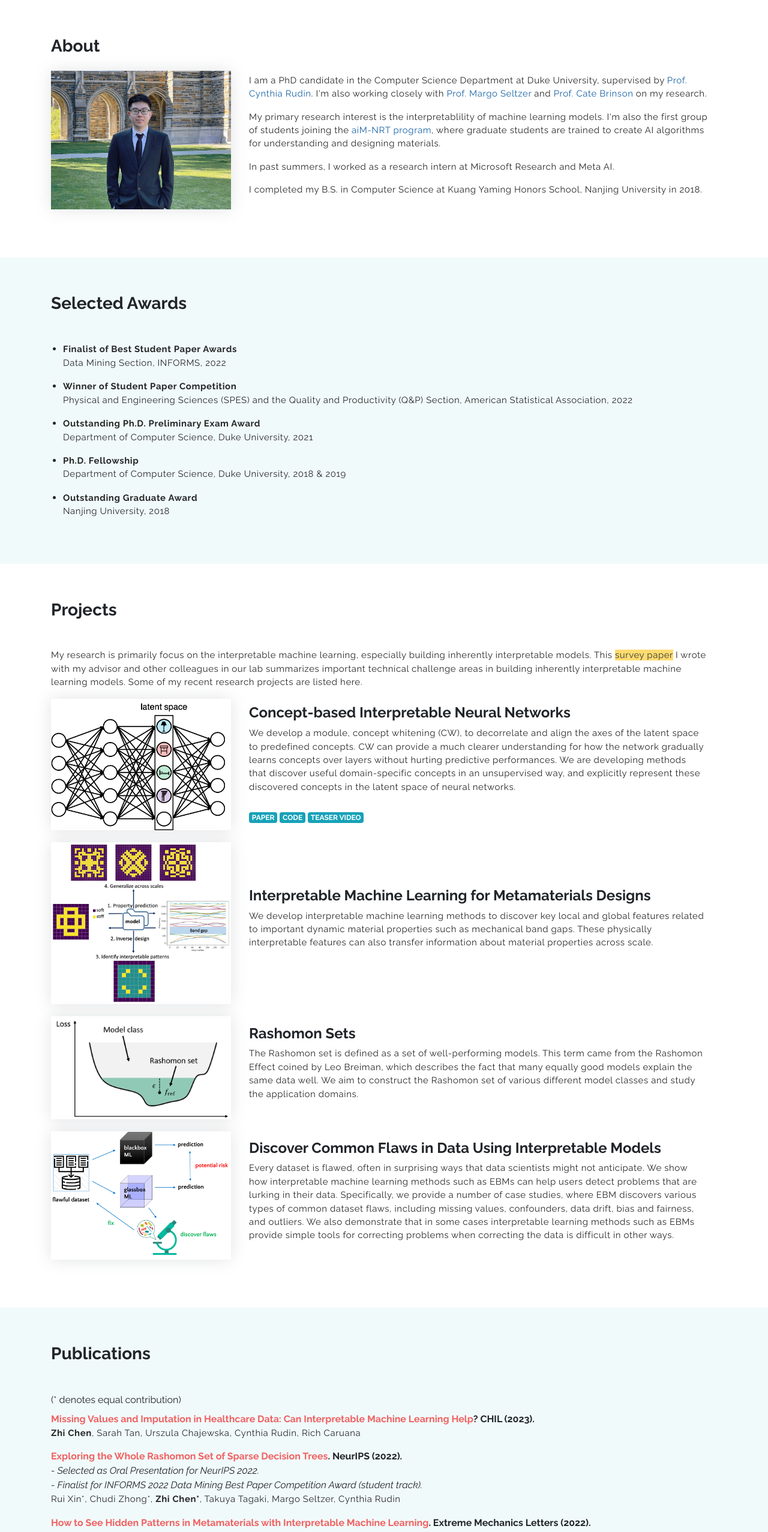
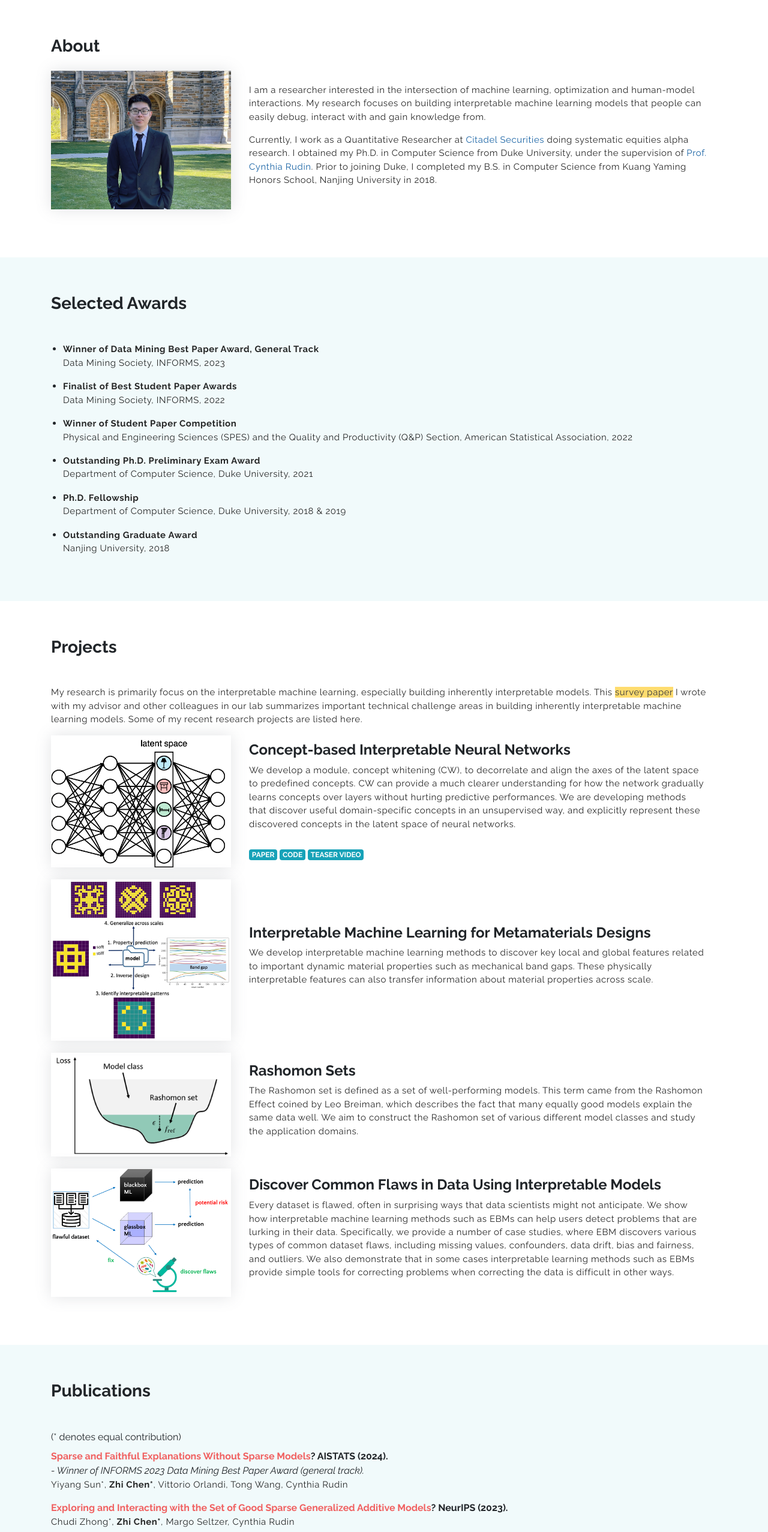
Before and after one commit to zhiCHEN96/zhiCHEN96.github.io, a plain HTML site: page index.html in a window 1280 px wide. Shown: the part 160-2714 px from the top of the page at 60% size. Drawn offline with Linux system fonts and the light colour scheme.

Commit message:
Update index.html

```diff
--- a/index.html
+++ b/index.html
@@ -61,15 +61,11 @@
                         </div>
                         <div class="about-text">
                             <!--<h5 class="ti-quote-left font-weight-bold"></h5>-->
-							<p>I am a PhD candidate in the Computer Science Department at Duke University, supervised by
-								<a href="https://users.cs.duke.edu/~cynthia/" style="color:#00539B">Prof. Cynthia Rudin</a>. I'm also working closely with <a href="https://www.seltzer.com/margo/" style="color:#00539B">Prof. Margo Seltzer</a> and <a href="https://mems.duke.edu/faculty/catherine-brinson" style="color:#00539B">Prof. Cate Brinson</a> on my research. </p>
-							<p>My primary research interest is the interpretablility of machine learning models. I'm also the first group of
-								students joining the
-								<a href="https://aim-nrt.pratt.duke.edu/" style="color:#00539B">aiM-NRT program</a>,
-								where graduate students are trained to create AI algorithms for understanding
-								and designing materials.</p>
-							<p>In past summers, I worked as a research intern at Microsoft Research and Meta AI. </p>
-							<p>I completed my B.S. in Computer Science at Kuang Yaming Honors School, Nanjing University in 2018.</p>
+							<p>I am a researcher interested in the intersection of machine learning, optimization and human-model interactions. My research focuses on building interpretable machine learning models that people can easily debug, interact with and gain knowledge from.
+                                </p>
+
+                                <p>Currently, I work as a Quantitative Researcher at <a href="https://www.citadelsecurities.com" style="color:#00539B">Citadel Securities</a> doing systematic equities alpha research. I obtained my Ph.D. in Computer Science from Duke University, under the supervision of
+								<a href="https://users.cs.duke.edu/~cynthia/" style="color:#00539B">Prof. Cynthia Rudin</a>. Prior to joining Duke, I completed my B.S. in Computer Science from Kuang Yaming Honors School, Nanjing University in 2018.</p>
 
                         </div>
                     </div>
@@ -87,8 +83,12 @@
 
 			<ul style="padding-left: 20px;">
                 <li>
+                    <p style="font-weight: bold; margin-bottom:0px;">Winner of Data Mining Best Paper Award, General Track</p >
+                    <p>Data Mining Society, INFORMS, 2023</p >
+                </li>
+                <li>
                     <p style="font-weight: bold; margin-bottom:0px;">Finalist of Best Student Paper Awards</p >
-                    <p>Data Mining Section, INFORMS, 2022</p >
+                    <p>Data Mining Society, INFORMS, 2022</p >
                 </li>
                 <li>
                  <p style="font-weight: bold; margin-bottom:0px;">Winner of Student Paper Competition</p >
@@ -236,6 +236,29 @@
             <h6 class="xs-font mb-0"></h6>
             <h3 class="section-title mb-5">Publications</h3>
                 <dd>(* denotes equal contribution)</dd>
+
+                <dl>
+                    <dt>
+                        <a href="https://arxiv.org/abs/2402.09702">Sparse and Faithful Explanations Without Sparse Models</a>? AISTATS (2024).
+                    </dt>
+                    <i> - Winner of INFORMS 2023 Data Mining Best Paper Award (general track).</i>
+                    <dd>
+                      <p>Yiyang Sun*, <b>Zhi Chen*</b>, Vittorio Orlandi, Tong Wang, Cynthia Rudin</p>
+                    </dd>
+                  </dl>
+
+                <dl>
+
+                <dl>
+                    <dt>
+                        <a href="https://arxiv.org/abs/2303.16047">Exploring and Interacting with the Set of Good Sparse Generalized Additive Models</a>? NeurIPS (2023).
+                    </dt>
+                    <dd>
+                      <p>Chudi Zhong*, <b>Zhi Chen*</b>, Margo Seltzer, Cynthia Rudin</p>
+                    </dd>
+                  </dl>
+
+                <dl>
 
                 <dl>
                     <dt>
```
